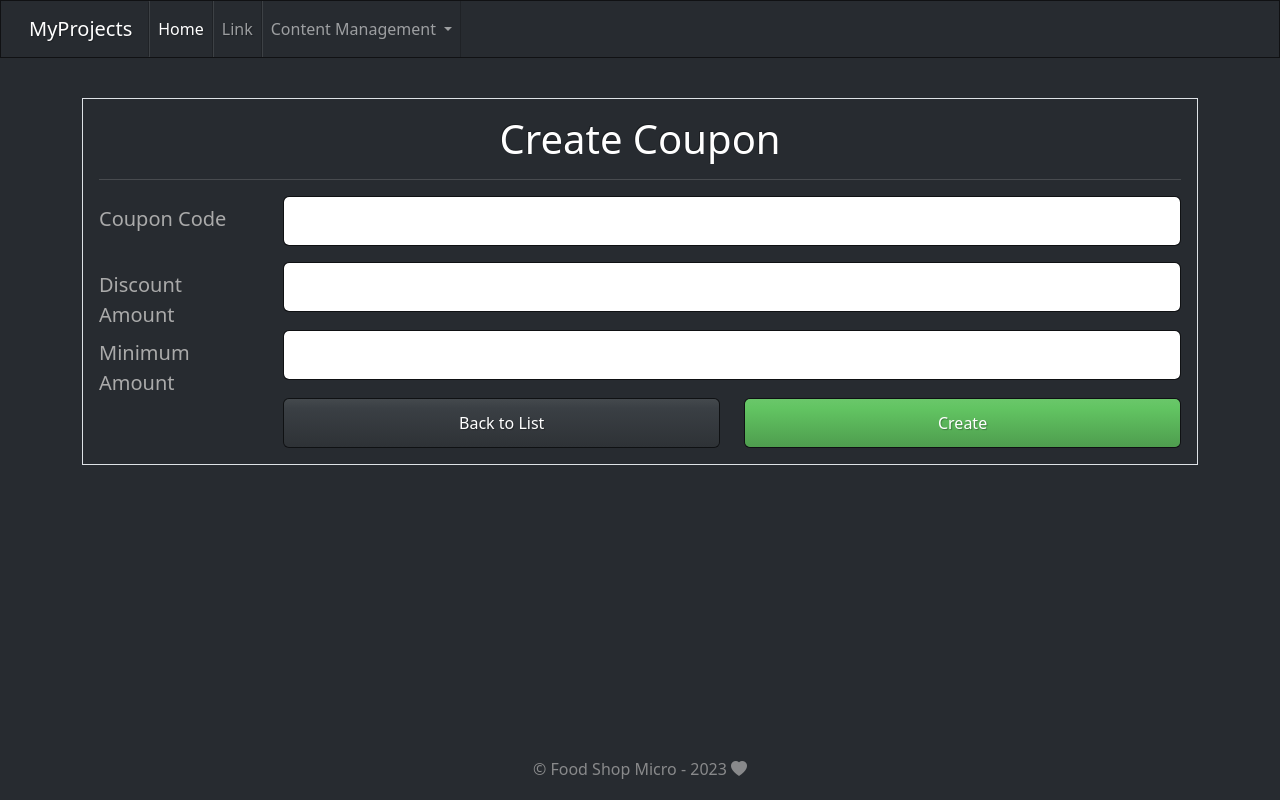
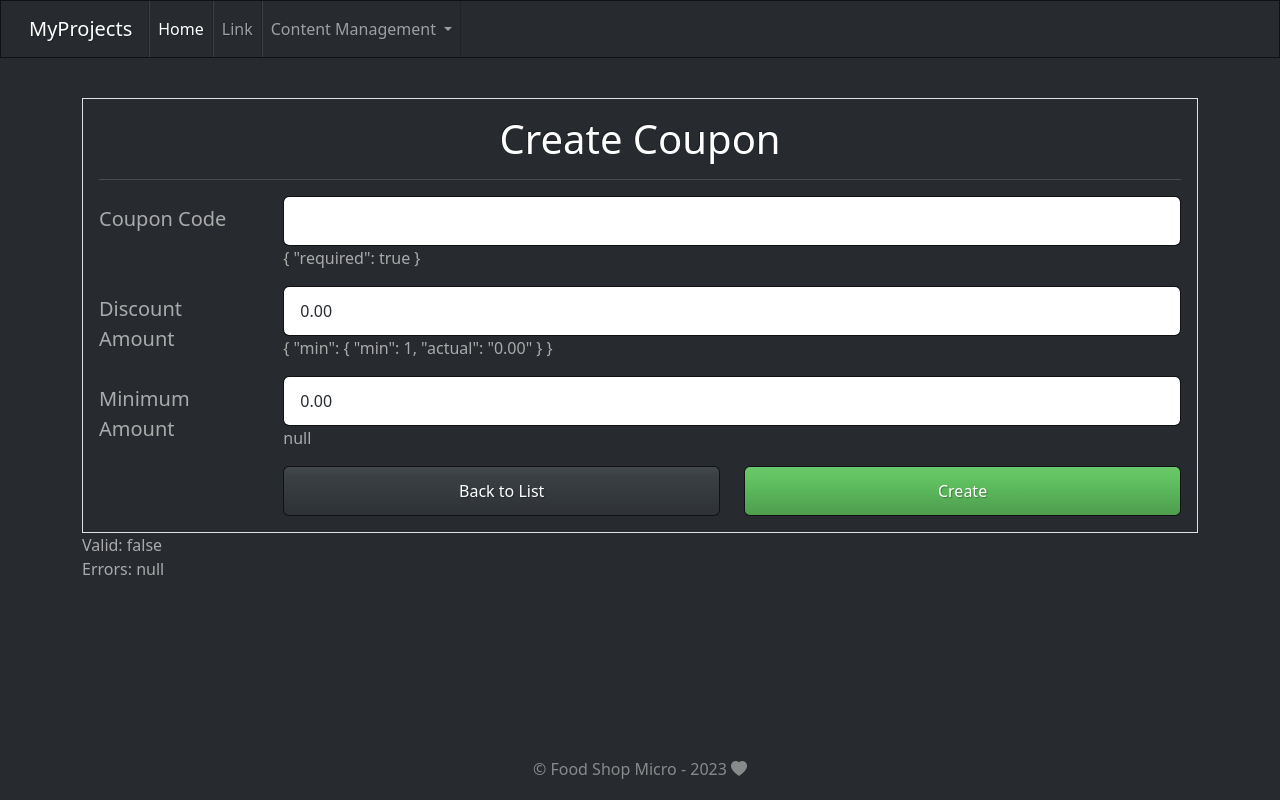
Before and after one commit to NeroJz/food, an Angular app in the folder food-client/: page /management/coupon in a window 1280 px wide. Both pictures are taken after a click on the link "Create New Coupon". Built offline with nearby package versions, Linux system fonts and the light colour scheme; no server answers.

Commit message:
[food-client] added form validation

```diff
--- a/food-client/src/app/app.module.ts
+++ b/food-client/src/app/app.module.ts
@@ -6,6 +6,7 @@ import { AppRoutingModule } from './app-routing.module';
 import { AppComponent } from './app.component';
 import { NgbModule } from '@ng-bootstrap/ng-bootstrap';
 import { HomeComponent } from './home/home.component';
+import { DecimalPipe } from '@angular/common';
 
 @NgModule({
   declarations: [
@@ -18,7 +19,9 @@ import { HomeComponent } from './home/home.component';
     NgbModule,
     HttpClientModule
   ],
-  providers: [],
+  providers: [
+    DecimalPipe
+  ],
   bootstrap: [AppComponent]
 })
 export class AppModule { }
--- a/food-client/src/app/management/coupon-create/coupon-create.component.html
+++ b/food-client/src/app/management/coupon-create/coupon-create.component.html
@@ -1,28 +1,13 @@
-<form >
+<form [formGroup]="formGroup" (ngSubmit)="onSubmit()">
   <br />
   <div class="container border p-3">
       <h1 class="text-white text-center">Create Coupon</h1>
 
       <hr />
       <div class="row">
-          <div class="col-2">
-              <label  class="control-label pt-2" style="font-size:20px;">Coupon Code</label>
-          </div>
-          <div class="col-10 pb-3">
-              <input  class="form-control" />
-          </div>
-          <div class="col-2">
-              <label  class="control-label pt-2" style="font-size:20px;">Discount Amount</label>
-          </div>
-          <div class="col-10 pb-3">
-              <input class="form-control" />
-          </div>
-          <div class="col-2">
-              <label  class="control-label pt-2" style="font-size:20px;">Minimum Amount</label>
-          </div>
-          <div class="col-10 pb-3">
-              <input class="form-control" />
-          </div>
+          <app-input label="Coupon Code" [control]="formGroup.get('couponCode')"></app-input>
+          <app-input label="Discount Amount" [control]="formGroup.get('discountAmount')"></app-input>
+          <app-input label="Minimum Amount" [control]="formGroup.get('minAmount')"></app-input>
 
           <div class="col-5 offset-2">
               <a  class="btn-primary btn form-control " routerLink="../">Back to List</a>
@@ -35,4 +20,11 @@
       <div>
       </div>
   </div>
+
+    <div>
+        Valid: {{ formGroup.valid }}
+    </div>
+    <div>
+        Errors: {{ formGroup.errors | json }}
+    </div>
 </form>
--- a/food-client/src/app/management/coupon-create/coupon-create.component.ts
+++ b/food-client/src/app/management/coupon-create/coupon-create.component.ts
@@ -1,4 +1,10 @@
 import { Component } from '@angular/core';
+import { DecimalPipe } from '@angular/common';
+import {
+  FormGroup,
+  FormControl,
+  Validators
+} from '@angular/forms';
 
 @Component({
   selector: 'app-coupon-create',
@@ -6,5 +12,33 @@ import { Component } from '@angular/core';
   styleUrls: ['./coupon-create.component.css']
 })
 export class CouponCreateComponent {
+  formGroup: FormGroup;
 
+  constructor(private decimalPipe: DecimalPipe) {
+
+    this.formGroup = new FormGroup({
+      couponCode: new FormControl('',
+        [
+          Validators.required,
+          Validators.minLength(3)
+        ]
+      ),
+      discountAmount: new FormControl(
+        decimalPipe.transform(0, '1.2-2'),
+        [
+          Validators.required,
+          Validators.min(1)
+        ]
+      ),
+      minAmount: new FormControl(decimalPipe.transform(0, '1.2-2'))
+    });
+  }
+
+  onSubmit() {
+    if (this.formGroup.invalid) {
+      return;
+    }
+
+    console.log(this.formGroup.value);
+  }
 }
--- a/food-client/src/app/management/management.module.ts
+++ b/food-client/src/app/management/management.module.ts
@@ -1,5 +1,7 @@
 import { NgModule } from '@angular/core';
 import { CommonModule } from '@angular/common';
+import { ReactiveFormsModule } from '@angular/forms';
+import { ShareModule } from '../share/share.module';
 
 import { ManagementRoutingModule } from './management-routing.module';
 import { CouponIndexComponent } from './coupon-index/coupon-index.component';
@@ -15,7 +17,9 @@ import { CouponListComponent } from './coupon-list/coupon-list.component';
   ],
   imports: [
     CommonModule,
-    ManagementRoutingModule
+    ReactiveFormsModule,
+    ShareModule,
+    ManagementRoutingModule,
   ]
 })
 export class ManagementModule { }
--- /dev/null
+++ b/food-client/src/app/share/input/input.component.html
@@ -0,0 +1,9 @@
+<div class="row">
+  <div class="col-2">
+    <label class="control-label pt-2" style="font-size:20px;">{{ label }}</label>
+  </div>
+  <div class="col-10 pb-3">
+    <input  class="form-control" [formControl]="control" />
+    {{ control.errors | json }}
+  </div>
+</div>
--- /dev/null
+++ b/food-client/src/app/share/input/input.component.ts
@@ -0,0 +1,14 @@
+import { Component, Input } from '@angular/core';
+import { FormControl } from '@angular/forms';
+
+@Component({
+  selector: 'app-input',
+  templateUrl: './input.component.html',
+  styleUrls: ['./input.component.css']
+})
+export class InputComponent {
+  @Input() control!: FormControl;
+  @Input() label!: string;
+
+  ngOnInit() { }
+}
--- a/food-client/tsconfig.json
+++ b/food-client/tsconfig.json
@@ -28,6 +28,6 @@
     "enableI18nLegacyMessageIdFormat": false,
     "strictInjectionParameters": true,
     "strictInputAccessModifiers": true,
-    "strictTemplates": true
+    "strictTemplates": false
   }
 }
```
Also changed, not shown: food-client/src/app/share/share.module.ts (added, +19 -0 lines), food-client/src/app/share/input/input.component.css (added), 1 other file (tests, documents, lock files or other folders).
